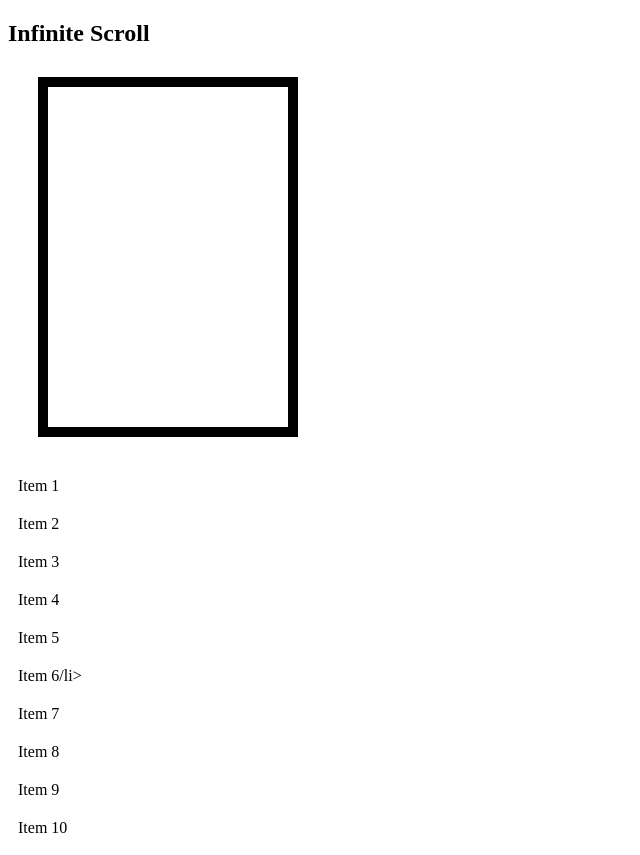
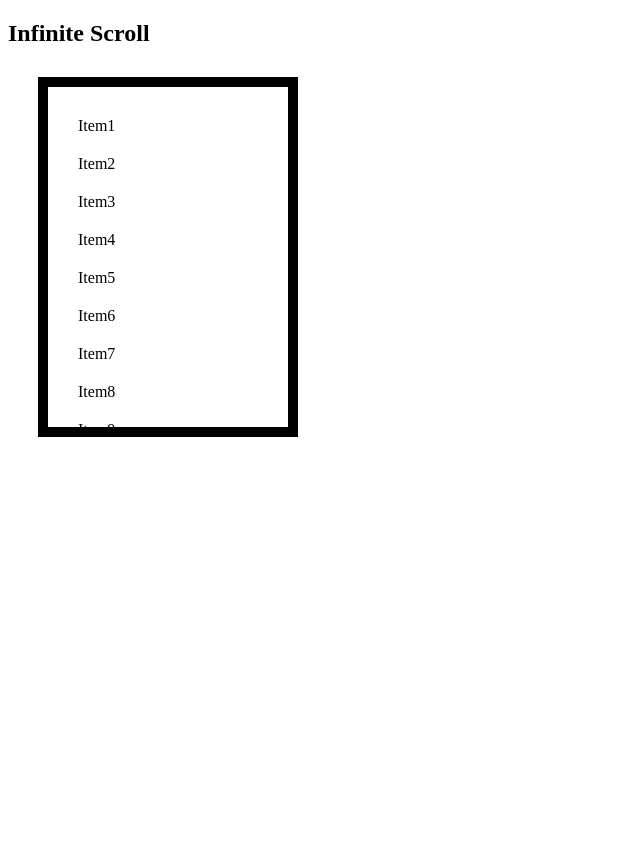
Before and after one commit to acciojob/infinite-scroll-Adarsh4775, a website: page main.html in a window 1280 px wide. Shown: the whole page, without its empty margins (0-640 px from the left). After the commit the page ends 800 px from the top, so only its background shows below. Drawn offline with Linux system fonts and the light colour scheme.

Commit message:
created a submission

```diff
--- a/main.html
+++ b/main.html
@@ -12,41 +12,10 @@
     <h2>Infinite Scroll</h2>
     <main>
       <ol id="infi-list"></ol>
-		<li>Item 1</li>
-		<li>Item 2</li>
-		<li>Item 3</li>
-		<li>Item 4</li>
-		<li>Item 5</li>
-		<li>Item 6/li>
-		<li>Item 7</li>
-		<li>Item 8</li>
-		<li>Item 9</li>
-		<li>Item 10</li>
+
     </main>
     <script src="./script.js">
-		document.addEventListener("DOMContentLoaded", function(){
-			const list = document.getElementById("infi-list");
 
-     function addItems(){
-		for(let i=1; i<=2; i++){
-		 const listitem = document.createElement("li");
-		 listitem.textContent=  "Item" +  (list.children.length+1);
-		 list.appendChild(listitem);
-	 }
-		}
-			window.addEventListener("scroll", function(){
-				const scrollTop = document.documentElement.scrollTop;
-				const scrollHeight=document.documentElement.scrollHeight;
-				const clientHeight = document.documentElement.clientHeight;
-		        const buffer = 100;
-		if(scrollTop + clientHeight === scrollHeight)
-		{
-			addItems();
-		}
-		});
-
-			addItems();
-		});
 	</script>
   </body>
 </html>
--- a/script.js
+++ b/script.js
@@ -1 +1,24 @@
-//your code here!
+
+		document.addEventListener("DOMContentLoaded", function(){
+			const list = document.getElementById("infi-list");
+
+     function addItems(){
+		for(let i=1; i<=2; i++){
+		 const listitem = document.createElement("li");
+		 listitem.textContent=  "Item" +  (list.children.length+1);
+		 list.appendChild(listitem);
+	 }
+		}
+			window.addEventListener("scroll", function(){
+				const scrollTop = document.documentElement.scrollTop;
+				const scrollHeight=document.documentElement.scrollHeight;
+				const clientHeight = document.documentElement.clientHeight;
+		        const buffer = 100;
+		if(scrollTop + clientHeight >= scrollHeight)
+		{
+			addItems();
+		}
+		});
+
+			addItems();
+		});
```
